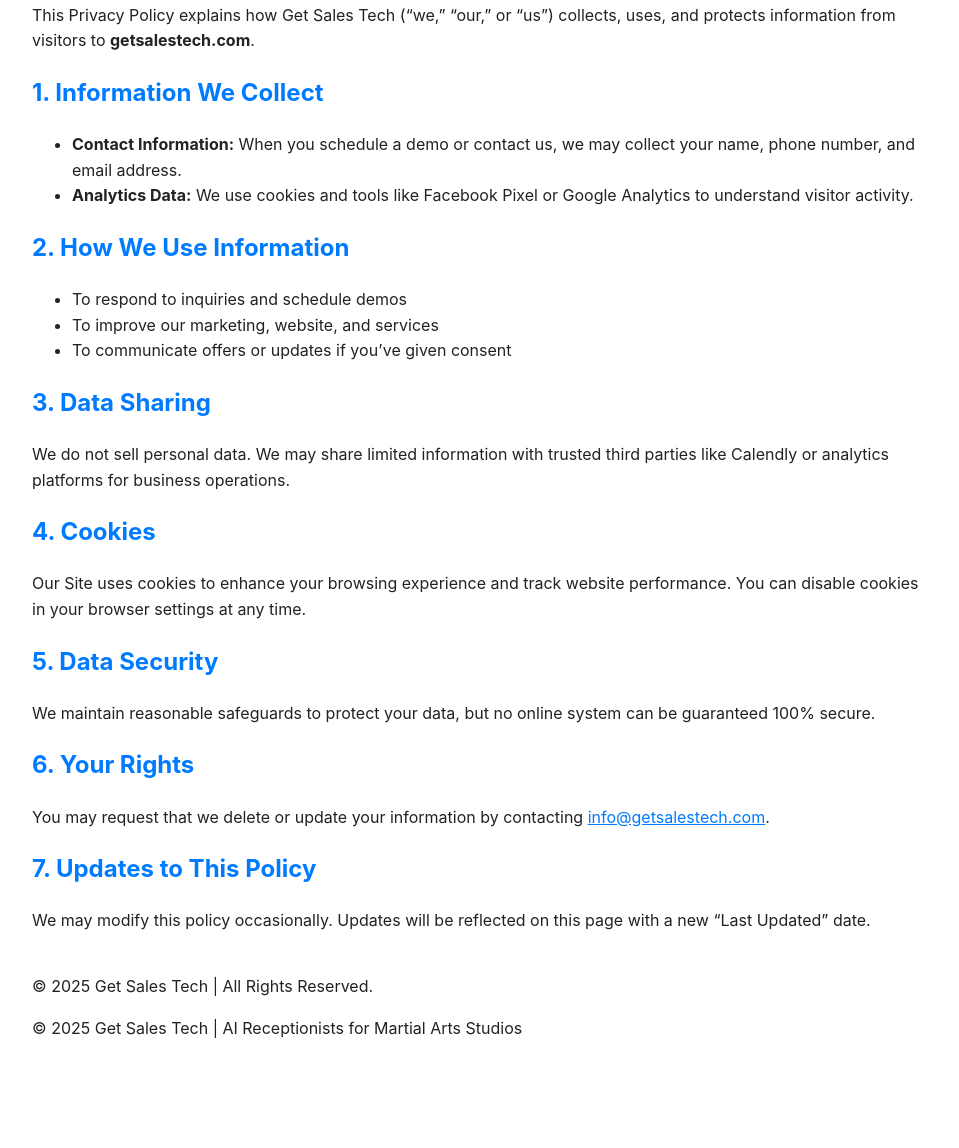
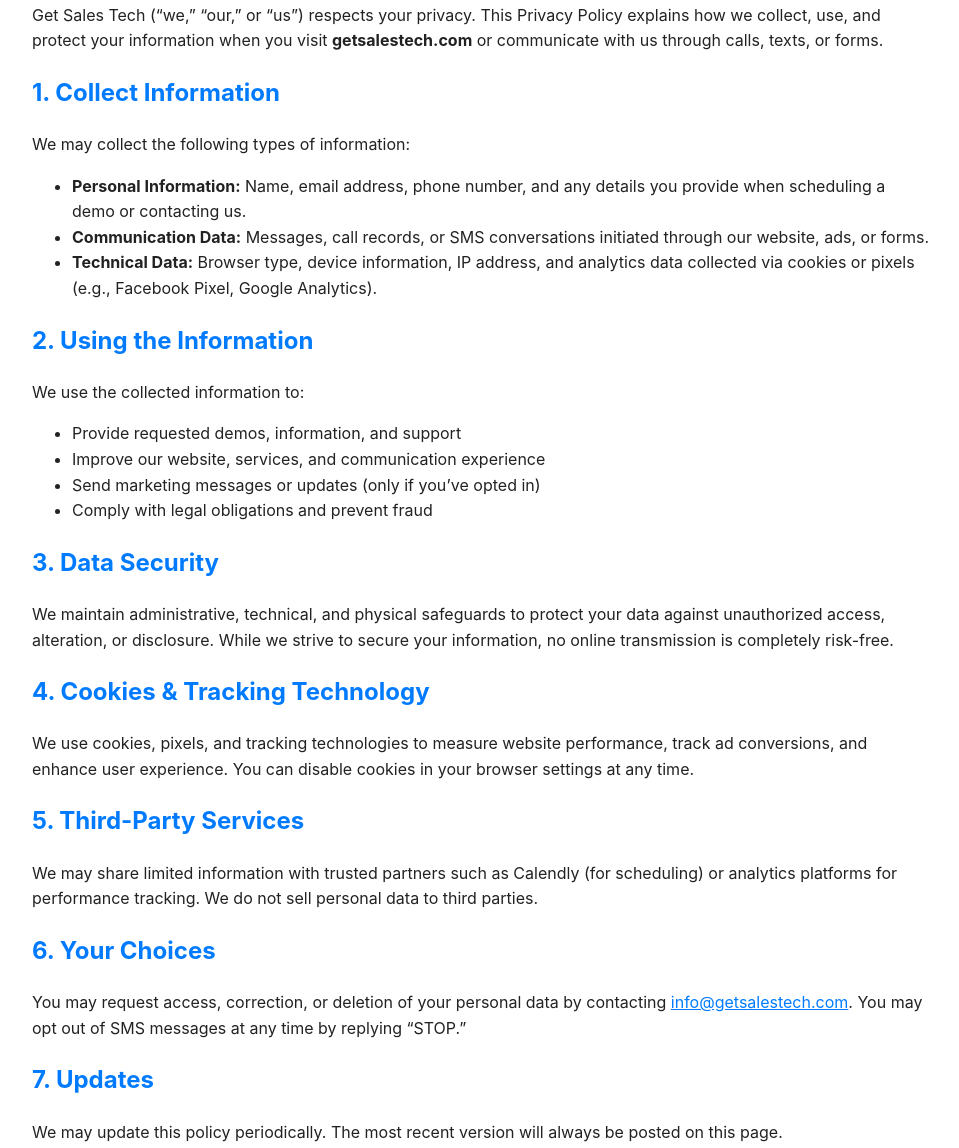
Before and after one commit to iammcgee/salestechaccelerator, a plain HTML site: page privacy.html in a window 1280 px wide. Shown: the part 173-1321 px from the top of the page, without its empty margins (158-1117 px from the left). Drawn offline with Linux system fonts and the light colour scheme.

Commit message:
Update privacy.html

```diff
--- a/privacy.html
+++ b/privacy.html
@@ -14,45 +14,41 @@
   <h1>Privacy Policy</h1>
   <p>Last updated: November 2025</p>
 
-  <p>This Privacy Policy explains how Get Sales Tech (“we,” “our,” or “us”) collects, uses, and protects information from visitors to <strong>getsalestech.com</strong>.</p>
+  <p>Get Sales Tech (“we,” “our,” or “us”) respects your privacy. This Privacy Policy explains how we collect, use, and protect your information when you visit <strong>getsalestech.com</strong> or communicate with us through calls, texts, or forms.</p>
 
-  <h2>1. Information We Collect</h2>
+  <h2>1. Collect Information</h2>
+  <p>We may collect the following types of information:</p>
   <ul>
-    <li><strong>Contact Information:</strong> When you schedule a demo or contact us, we may collect your name, phone number, and email address.</li>
-    <li><strong>Analytics Data:</strong> We use cookies and tools like Facebook Pixel or Google Analytics to understand visitor activity.</li>
+    <li><strong>Personal Information:</strong> Name, email address, phone number, and any details you provide when scheduling a demo or contacting us.</li>
+    <li><strong>Communication Data:</strong> Messages, call records, or SMS conversations initiated through our website, ads, or forms.</li>
+    <li><strong>Technical Data:</strong> Browser type, device information, IP address, and analytics data collected via cookies or pixels (e.g., Facebook Pixel, Google Analytics).</li>
   </ul>
 
-  <h2>2. How We Use Information</h2>
+  <h2>2. Using the Information</h2>
+  <p>We use the collected information to:</p>
   <ul>
-    <li>To respond to inquiries and schedule demos</li>
-    <li>To improve our marketing, website, and services</li>
-    <li>To communicate offers or updates if you’ve given consent</li>
+    <li>Provide requested demos, information, and support</li>
+    <li>Improve our website, services, and communication experience</li>
+    <li>Send marketing messages or updates (only if you’ve opted in)</li>
+    <li>Comply with legal obligations and prevent fraud</li>
   </ul>
 
-  <h2>3. Data Sharing</h2>
-  <p>We do not sell personal data. We may share limited information with trusted third parties like Calendly or analytics platforms for business operations.</p>
+  <h2>3. Data Security</h2>
+  <p>We maintain administrative, technical, and physical safeguards to protect your data against unauthorized access, alteration, or disclosure. While we strive to secure your information, no online transmission is completely risk-free.</p>
 
-  <h2>4. Cookies</h2>
-  <p>Our Site uses cookies to enhance your browsing experience and track website performance. You can disable cookies in your browser settings at any time.</p>
+  <h2>4. Cookies & Tracking Technology</h2>
+  <p>We use cookies, pixels, and tracking technologies to measure website performance, track ad conversions, and enhance user experience. You can disable cookies in your browser settings at any time.</p>
 
-  <h2>5. Data Security</h2>
-  <p>We maintain reasonable safeguards to protect your data, but no online system can be guaranteed 100% secure.</p>
+  <h2>5. Third-Party Services</h2>
+  <p>We may share limited information with trusted partners such as Calendly (for scheduling) or analytics platforms for performance tracking. We do not sell personal data to third parties.</p>
 
-  <h2>6. Your Rights</h2>
-  <p>You may request that we delete or update your information by contacting <a href="mailto:info@getsalestech.com">info@getsalestech.com</a>.</p>
+  <h2>6. Your Choices</h2>
+  <p>You may request access, correction, or deletion of your personal data by contacting <a href="mailto:info@getsalestech.com">info@getsalestech.com</a>.
+  You may opt out of SMS messages at any time by replying “STOP.”</p>
 
-  <h2>7. Updates to This Policy</h2>
-  <p>We may modify this policy occasionally. Updates will be reflected on this page with a new “Last Updated” date.</p>
+  <h2>7. Updates</h2>
+  <p>We may update this policy periodically. The most recent version will always be posted on this page.</p>
 
   <p style="margin-top:40px;">© 2025 Get Sales Tech | All Rights Reserved.</p>
 </body>
-
-  <footer>
-  <p>© 2025 Get Sales Tech | AI Receptionists for Martial Arts Studios</p>
-  <p>
-    <a href="terms.html" style="color:#fff;text-decoration:underline;margin-right:10px;">Terms of Use</a>
-    <a href="privacy.html" style="color:#fff;text-decoration:underline;">Privacy Policy</a>
-  </p>
-</footer>
-
 </html>
```
